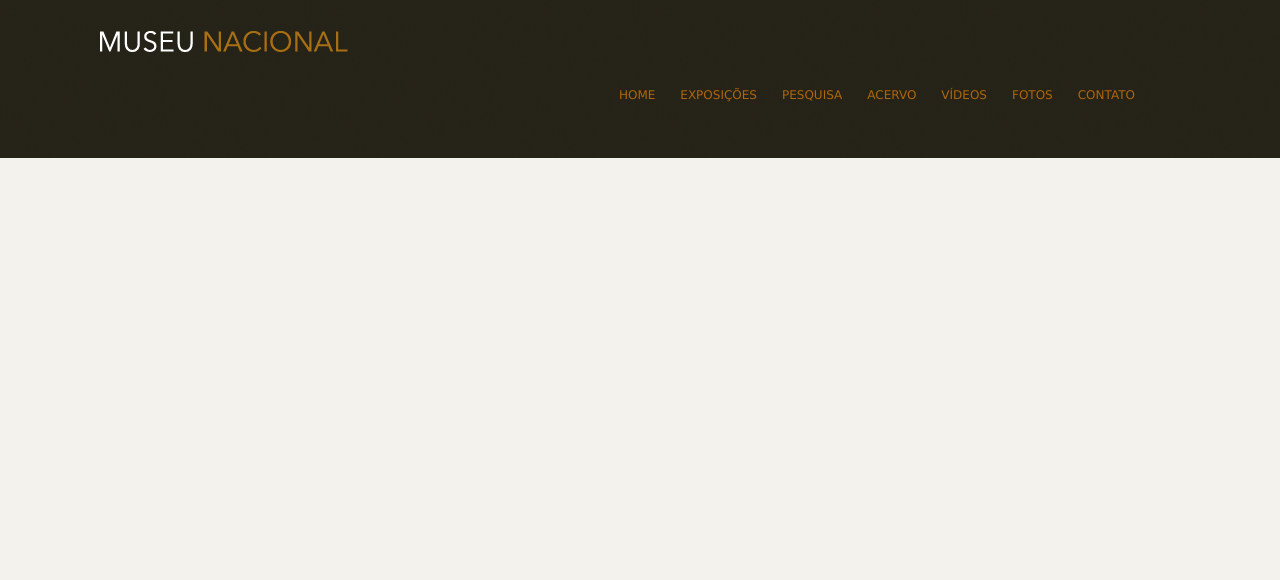
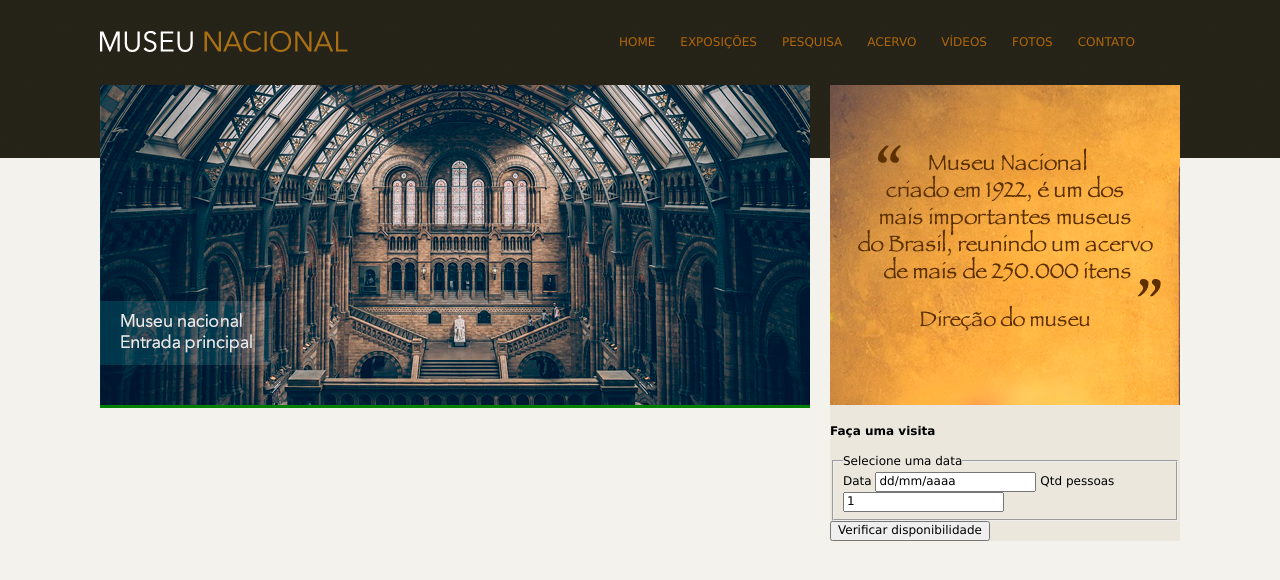
Before and after one commit to EribaldoOliveira/Site-Museu-Nacional, a plain HTML site: page index.html in a window 1280 px wide. Drawn offline with Linux system fonts and the light colour scheme.

Commit message:
Adição do formulário de visita do usuário

```diff
--- a/css/style.css
+++ b/css/style.css
@@ -21,6 +21,11 @@ a:hover {
 
 /* Logo
 ------------------------------------ */
+
+#logo h1 {
+	float: left;
+}
+
 #logo a {
 	width: 248px;
 	height: 21px;
@@ -57,3 +62,18 @@ nav ul li a:link {
 nav ul li a:hover {
 	border-bottom: 1px solid #535858;
 }
+
+/*Principal
+__________________________*/
+
+#conteudo {
+	width: 710px;
+	float: left;
+	background: green;
+}
+
+aside {
+	width: 350px;
+	float: right;
+	background: #ebe7dd;
+}
--- a/index.html
+++ b/index.html
@@ -40,6 +40,42 @@
 
 		</header><!--/fim header -->
 
+		<div id="principal">
+
+			<div id="conteudo">
+				<section id="capa">
+					<img src="img/museu.png">
+
+				</section>
+			</div>
+
+			<aside><!-- Início aside -->
+				<section id="depoimento">
+					<img src="img/depoimento.png">
+				</section id="visita">
+					<h4>Faça uma visita</h4>
+					<form>
+						<fieldset>
+							<legend>Selecione uma data</legend>
+
+						<label for="data">Data</label>
+						<input type="" id="data" value="dd/mm/aaaa">
+
+						<label for="qtd">Qtd pessoas</label>
+						<input type="text" id="qtd" value="1">
+
+						</fieldset>
+
+						<input type="submit" value="Verificar disponibilidade">
+
+					</form>
+				<section>
+
+				</section>
+			</aside><!-- Fim aside -->
+
+		</div><!--Fim principal-->
+
 
 	</div><!--/fim container -->
 
```
